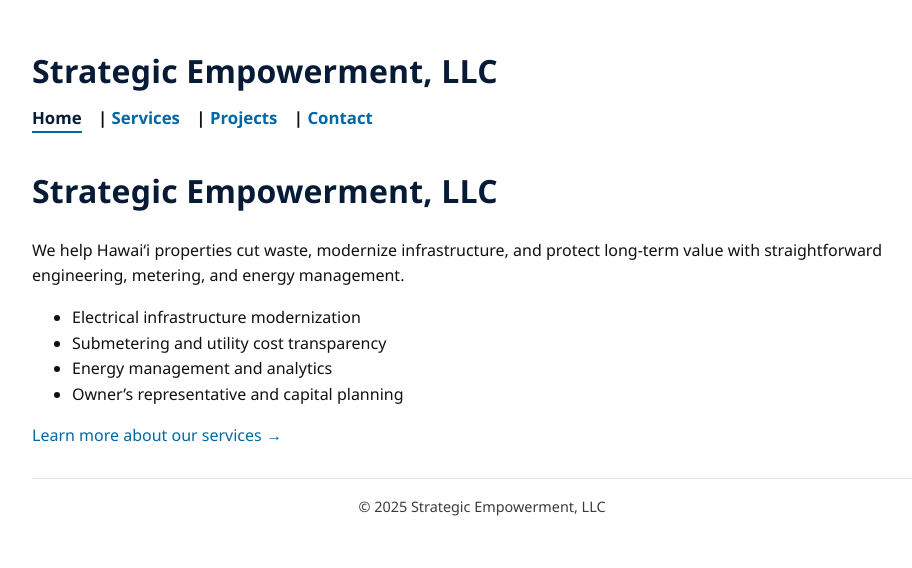
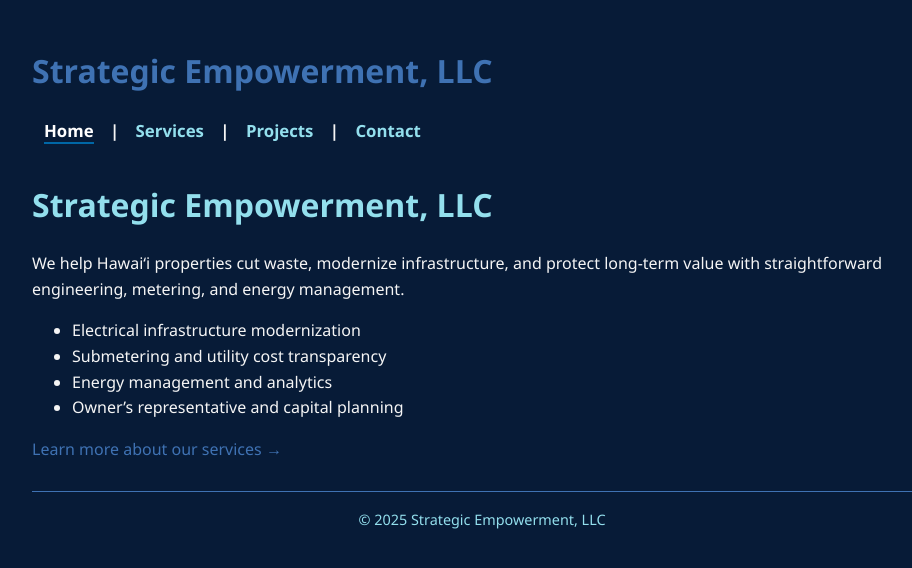
Before and after one commit to D-empower/empower-hi.com, a Jekyll site: the page built from index.md, in a window 1280 px wide. Shown: the top 568 px of the page, without its empty margins (158-1070 px from the left). Built offline with Jekyll 4.4.1, drawn with Linux system fonts in a browser that asks for light colours.

Commit message:
Update style.css

```diff
--- a/assets/css/style.css
+++ b/assets/css/style.css
@@ -1,74 +1,52 @@
-/* Strategic Empowerment – brand overrides for Primer */
-/* Palette extracted from EEaaS Presentation B.pdf
-   Primary deep navy:   #071B37
-   Medium blue:         #3F72B3
-   Bold teal-blue:      #0067A6
-   Soft cyan accent:    #93DFED
-   Neutral dark:        #111
-   Light border:        #e1e4e8
-*/
-
-/* Layout & typography */
+/* Global background in deep navy */
 body {
+  background-color: #071B37;   /* deep navy */
+  color: #F5F5F5;              /* light text for contrast */
   font-family: "Segoe UI", Roboto, Helvetica, Arial, sans-serif;
   max-width: 900px;
   margin: 0 auto;
   padding: 1.5rem;
   line-height: 1.6;
-  color: #111;
 }
 
-/* Headings pick up the deep navy */
+/* Headings in soft cyan for visibility */
 h1, h2, h3 {
-  color: #071B37;
-  letter-spacing: 0.2px;
+  color: #93DFED;
 }
 
-/* Links = bold teal-blue, hover underline + cyan accent */
+/* Links in bright teal-blue, hover cyan */
 a {
-  color: #0067A6;
+  color: #3F72B3;
   text-decoration: none;
 }
-a:hover, a:focus {
+a:hover {
+  color: #93DFED;
   text-decoration: underline;
-  text-decoration-thickness: 2px;
-  text-underline-offset: 2px;
 }
 
-/* Nav bar */
+/* Nav bar adjustments */
 nav {
-  margin: 0.5rem 0 2rem;
+  margin: 1rem 0 2rem;
   font-weight: 600;
   font-size: 1.05rem;
 }
 nav a {
-  margin: 0 0.75rem 0 0;
-  padding-bottom: 2px;
+  color: #93DFED;
+  margin: 0 0.75rem;
   border-bottom: 2px solid transparent;
 }
 nav a:hover {
-  border-bottom-color: #93DFED; /* soft cyan accent */
+  border-bottom-color: #3F72B3;
 }
 nav a.active {
-  color: #071B37;               /* deep navy when active */
-  border-bottom-color: #0067A6; /* bold teal-blue underline */
+  color: #FFFFFF;
+  border-bottom-color: #0067A6;
 }
 
-/* Header & footer */
-header h1 { margin-bottom: 0.25rem; }
-header h1 a { color: #071B37; text-decoration: none; }
-
+/* Footer styling */
 footer {
-  border-top: 1px solid #e1e4e8;
+  border-top: 1px solid #3F72B3;
   padding-top: 1rem;
   text-align: center;
-  color: #3B3B3B;
+  color: #93DFED;
 }
-
-/* Callout (optional utility) */
-.callout {
-  background: #93DFED1A; /* 10% cyan */
-  border-left: 4px solid #0067A6;
-  padding: 0.75rem 1rem;
-  margin: 1rem 0;
-}
```
